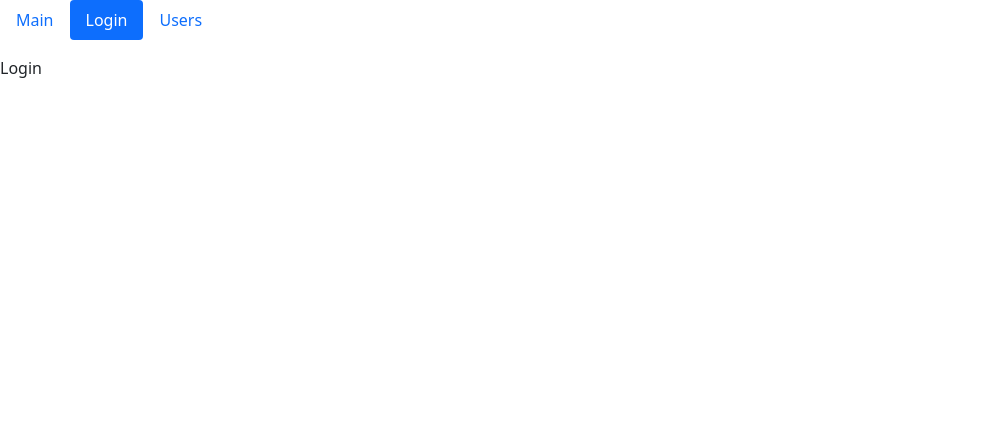
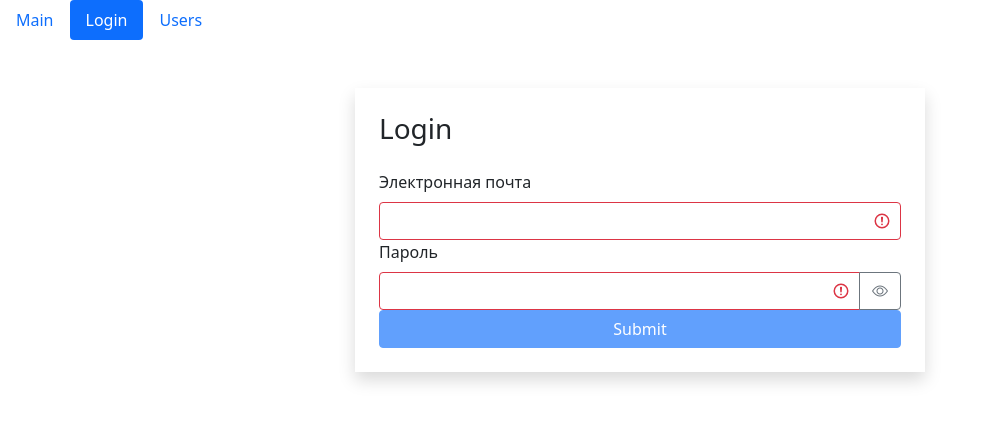
Before and after one commit to Legrank/fast-company, a React (Create React App) app: page /login in a window 1280 px wide. Shown: the top 422 px of the page, without its empty margins (0-991 px from the left). Built offline with nearby package versions, Linux system fonts and the light colour scheme.

Commit message:
поиск

```diff
--- /dev/null
+++ b/src/app/components/search.jsx
@@ -0,0 +1,21 @@
+import React from 'react'
+import PropTypes from 'prop-types'
+
+function Search({ value, onChange }) {
+    return (
+        <input
+            type="email"
+            className="form-control mb-2"
+            placeholder="Поиск"
+            onChange={onChange}
+            value={value}
+        ></input>
+    )
+}
+
+Search.propTypes = {
+    value: PropTypes.string.isRequired,
+    onChange: PropTypes.func.isRequired,
+}
+
+export default Search
--- a/src/app/components/searchStatus.jsx
+++ b/src/app/components/searchStatus.jsx
@@ -18,14 +18,14 @@
     }
     if (countUser === 0) {
         return (
-            <span className="badge bg-danger fs-4">
+            <span className="badge bg-danger fs-4 mb-2">
                 Сегодня тусы не будет :(
             </span>
         )
     }
 
     return (
-        <span className="badge bg-primary fs-4">
+        <span className="badge bg-primary fs-4 mb-2">
             {countUser} {renderPhrase(countUser)} с тобой сегодня
         </span>
     )
--- /dev/null
+++ b/src/app/components/textField.jsx
@@ -0,0 +1,51 @@
+import React, { useState } from 'react'
+import PropTypes from 'prop-types'
+
+function TextField({ value, label, name, type = 'text', error, onChange }) {
+    const toggleShowPassword = () => setShowPassword((prev) => !prev)
+    const [showPassword, setShowPassword] = useState(false)
+    const getInputClasses = () => 'form-control' + (error ? ' is-invalid' : '')
+    return (
+        <div className="md-4">
+            <label htmlFor={name} className="form-label">
+                {label}
+            </label>
+            <div className="input-group">
+                <input
+                    type={showPassword ? 'text' : type}
+                    className={getInputClasses()}
+                    id={name}
+                    name={name}
+                    value={value}
+                    onChange={onChange}
+                ></input>
+                {type === 'password' && (
+                    <button
+                        className="btn btn-outline-secondary"
+                        type="button"
+                        onClick={toggleShowPassword}
+                    >
+                        <i
+                            className={
+                                'bi bi-eye' + (showPassword ? '-slash' : '')
+                            }
+                        ></i>
+                    </button>
+                )}
+            </div>
+
+            {error && <div className="invalid-feedback">{error}</div>}
+        </div>
+    )
+}
+
+TextField.propTypes = {
+    value: PropTypes.string.isRequired,
+    label: PropTypes.string.isRequired,
+    name: PropTypes.string.isRequired,
+    type: PropTypes.string,
+    error: PropTypes.string,
+    onChange: PropTypes.func.isRequired,
+}
+
+export default TextField
--- a/src/app/layouts/login.jsx
+++ b/src/app/layouts/login.jsx
@@ -1,5 +1,90 @@
-import React from 'react'
+import React, { useEffect, useState } from 'react'
+import TextField from '../components/textField'
+import { validator } from '../utils/validator'
 
-export default function Login() {
-    return <div>Login</div>
+const Login = () => {
+    const [data, setData] = useState({ email: '', password: '' })
+    const [errors, setErrors] = useState({})
+    const handleChange = ({ target }) => {
+        setData((prevState) => ({
+            ...prevState,
+            [target.name]: target.value,
+        }))
+    }
+    const validatorConfig = {
+        email: {
+            isRequired: {
+                message: 'Электронная почта обязательна для заполнения',
+            },
+            isEmail: {
+                message: 'Email введен некорректно',
+            },
+        },
+        password: {
+            isRequired: {
+                message: 'Пароль обязателен для заполнения',
+            },
+            isCapitalSymbol: {
+                message: 'Пароль должен содержать хотя бы одну заглавную букву',
+            },
+            isContainDigit: {
+                message: 'Пароль должен содержать хотя бы одно число',
+            },
+            min: {
+                message: 'Пароль должен состоять минимум из 8 символов',
+                value: 8,
+            },
+        },
+    }
+    useEffect(() => {
+        validate()
+    }, [data])
+    const validate = () => {
+        const errors = validator(data, validatorConfig)
+        setErrors(errors)
+        return Object.keys(errors).length === 0
+    }
+    const isValid = Object.keys(errors).length === 0
+
+    const handleSubmit = (e) => {
+        e.preventDefault()
+        const isValid = validate()
+        if (!isValid) return
+        console.log(data)
+    }
+    return (
+        <div className="container mt-5">
+            <div className="row">
+                <div className="col-md-6 offset-md-3 shadow p-4">
+                    <h3 className="mb-4">Login</h3>
+                    <form onSubmit={handleSubmit}>
+                        <TextField
+                            label="Электронная почта"
+                            name="email"
+                            value={data.email}
+                            onChange={handleChange}
+                            error={errors.email}
+                        />
+                        <TextField
+                            label="Пароль"
+                            type="password"
+                            name="password"
+                            value={data.password}
+                            onChange={handleChange}
+                            error={errors.password}
+                        />
+                        <button
+                            className="btn btn-primary w-100 mx-auto"
+                            type="submit"
+                            disabled={!isValid}
+                        >
+                            Submit
+                        </button>
+                    </form>
+                </div>
+            </div>
+        </div>
+    )
 }
+
+export default Login
--- a/src/app/layouts/users.jsx
+++ b/src/app/layouts/users.jsx
@@ -7,6 +7,7 @@
 import Pagination from '../components/pagination'
 import GroupList from '../components/groupList'
 import UsersTable from '../components/usersTable'
+import Search from '../components/search'
 
 const Users = () => {
     const PAGE_SIZE = 4
@@ -34,6 +35,9 @@
     const clearFilter = () => {
         setSelectedProf()
     }
+    const handleSearchInput = (e) => {
+        setSearchText(e.target.value)
+    }
 
     const [users, setUsers] = useState([])
     const [professions, setProfessions] = useState()
@@ -41,6 +45,7 @@
     const [currentPage, setCurrentPage] = useState(1)
     const [sortBy, setSortBy] = useState({ path: 'name', reverse: false })
     const [isLoading, setIsLoading] = useState(true)
+    const [searchText, setSearchText] = useState('')
 
     useEffect(() => {
         api.users.fetchAll().then((data) => {
@@ -49,20 +54,38 @@
         })
         api.professions.fetchAll().then((data) => setProfessions(data))
     }, [])
-    useEffect(() => setCurrentPage(1), [selectedProf])
+    useEffect(() => {
+        if (selectedProf) setSearchText('')
+        setCurrentPage(1)
+    }, [selectedProf])
+    useEffect(() => {
+        if (searchText) setSelectedProf()
+        setCurrentPage(1)
+    }, [searchText])
     /* eslint-disable */
-    const filteredUsers = selectedProf
-        ? users.filter(
-              (profession) => profession.profession._id === selectedProf._id
-          )
-        : users
+    const filteredUsers = () => {
+        if (selectedProf) {
+            return users.filter(
+                (profession) => profession.profession._id === selectedProf._id
+            )
+        }
+        if (searchText) {
+            return users.filter((user) => {
+                const regex = new RegExp(searchText.toLowerCase(), 'g')
+                return regex.test(user.name.toLowerCase())
+            })
+        }
+        return users
+    }
+
     const sortedUser = orderBy(
-        filteredUsers,
+        filteredUsers(),
         [sortBy.path],
         [sortBy.reverse ? 'desc' : 'asc']
     )
+
     const userCrop = paginate(sortedUser, currentPage, PAGE_SIZE)
-    const itemCount = filteredUsers.length
+    const itemCount = filteredUsers().length
 
     if (isLoading) return 'Loading...'
     return (
@@ -85,6 +108,10 @@
             )}
             <div className="flex-grow-1">
                 <SearchStatus countUser={itemCount}></SearchStatus>
+                <Search
+                    value={searchText}
+                    onChange={handleSearchInput}
+                ></Search>
                 {itemCount > 0 && (
                     <UsersTable
                         users={userCrop}
--- /dev/null
+++ b/src/app/utils/validator.js
@@ -0,0 +1,47 @@
+export function validator(data, config) {
+    const errors = {}
+    function validate(validateMethod, data, config) {
+        let statusValidate
+        /* eslint-disable */
+        switch (validateMethod) {
+            case 'isRequired':
+                statusValidate = data.trim() === ''
+                break
+            case 'isEmail': {
+                const emailRegExp = /^\S+@\S+\.\S+$/g
+                statusValidate = !emailRegExp.test(data)
+                break
+            }
+            case 'isCapitalSymbol': {
+                const capitalRegExp = /[A-Z]+/g
+                statusValidate = !capitalRegExp.test(data)
+                break
+            }
+            case 'isContainDigit': {
+                const digitRegExp = /\d+/g
+                statusValidate = !digitRegExp.test(data)
+                break
+            }
+            case 'min': {
+                statusValidate = data.length < config.value
+                break
+            }
+            default:
+                break
+        }
+        if (statusValidate) return config.message
+    }
+    for (const fieldName in data) {
+        for (const validateMethod in config[fieldName]) {
+            const error = validate(
+                validateMethod,
+                data[fieldName],
+                config[fieldName][validateMethod]
+            )
+            if (error && !errors[fieldName]) {
+                errors[fieldName] = error
+            }
+        }
+    }
+    return errors
+}
```
